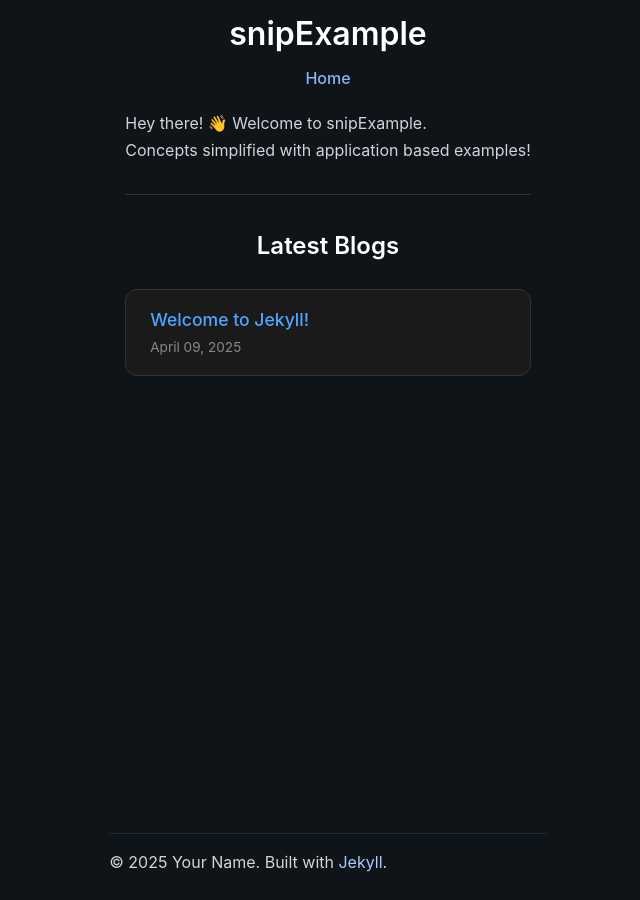
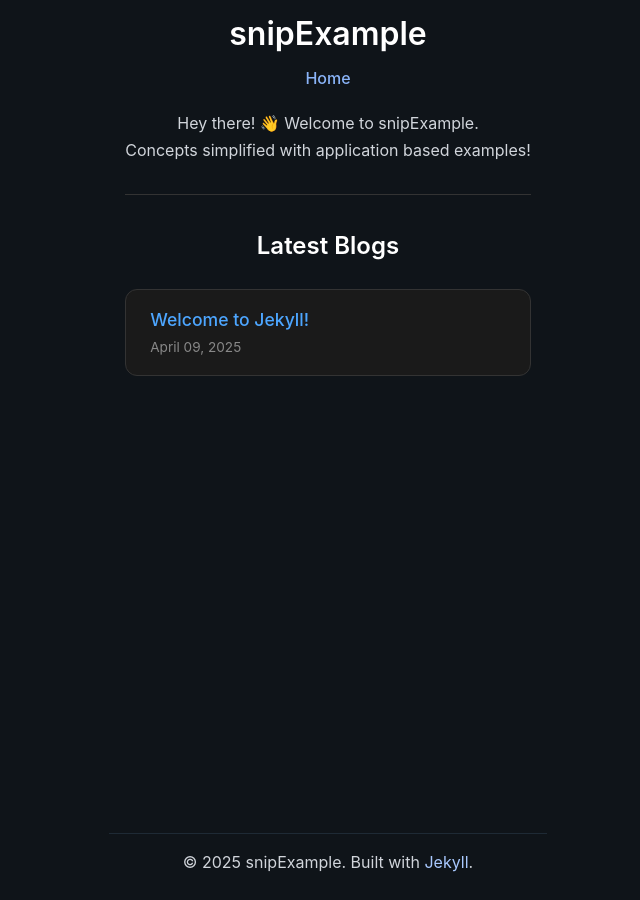
Before and after one commit to snipExample/snipExample.github.io, a Jekyll site: the page built from index.markdown, in a window 1280 px wide. Shown: the whole page, without its empty margins (312-952 px from the left). Built offline with Jekyll 4.4.1, drawn with Linux system fonts in a browser that asks for light colours.

Commit message:
naming and stuff

```diff
--- a/_layouts/default.html
+++ b/_layouts/default.html
@@ -23,7 +23,7 @@
   </main>
 
   <footer>
-    <p>&copy; {{ site.time | date: '%Y' }} Your Name. Built with <a href="https://jekyllrb.com/">Jekyll</a>.</p>
+    <p>&copy; {{ site.time | date: '%Y' }} snipExample. Built with <a href="https://jekyllrb.com/">Jekyll</a>.</p>
   </footer>
 </body>
 </html>
--- a/assets/css/style.css
+++ b/assets/css/style.css
@@ -47,7 +47,7 @@
 }
 
 p {
-    text-align: left;
+    text-align: center;
     font-size: 1rem;
     margin-bottom: 0.5rem;
     color: #d1d5db;
```
